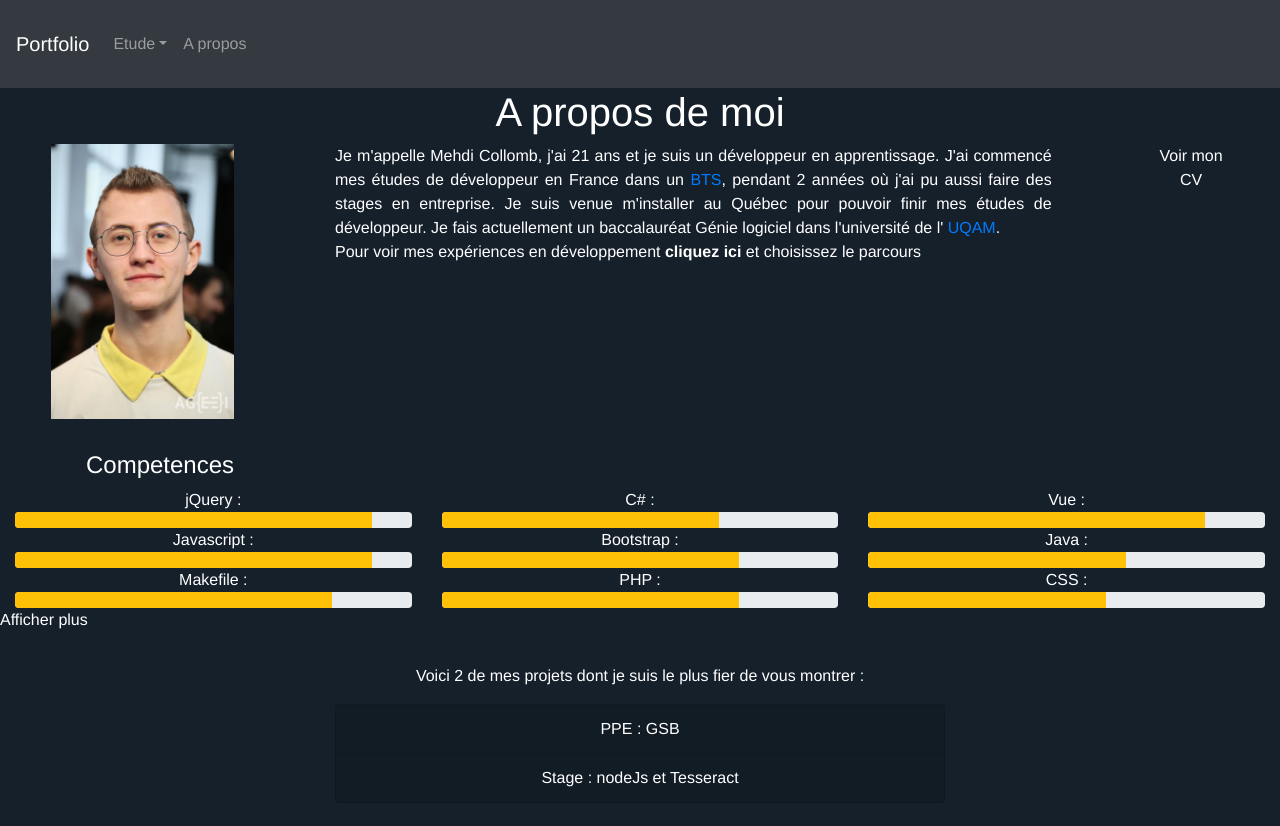
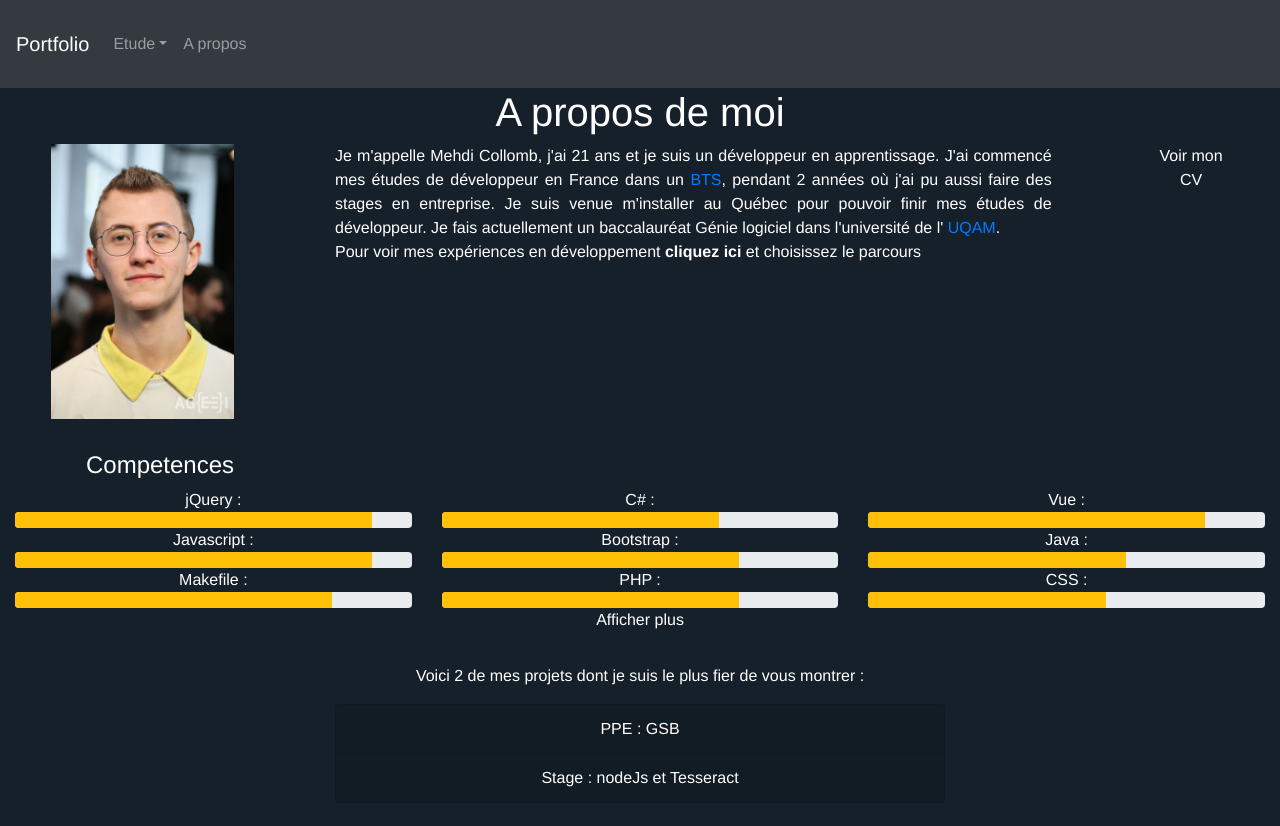
Before and after one commit to Kyowdem/Portfolio, a Vue app: page /aboutMe in a window 1280 px wide. Built offline with nearby package versions, Linux system fonts and the light colour scheme.

Commit message:
justify center for print more

```diff
--- a/src/views/AboutMe.vue
+++ b/src/views/AboutMe.vue
@@ -46,9 +46,9 @@
           <h4>Competences</h4>
         </div>
       </div>
-      <div class="row">
+      <div class="row justify-content-center">
         <Skill v-for="skill in skills.slice(0, this.sliceArray)" :key="skill.name" :name="skill.name" :level="skill.level" />
-        <div @click="showMore">
+        <div class="showMore" @click="showMore">
           <a v-if="!showMoreTxt">Afficher plus</a>
           <a v-else>Afficher moins</a>
         </div>
@@ -147,6 +147,10 @@ div.description b:hover {
   text-decoration: underline;
 }
 
+.showMore a {
+
+}
+
 /* Bootstrap new item */
 .list-group-item-transparent {
   color: #fff !important;
```
